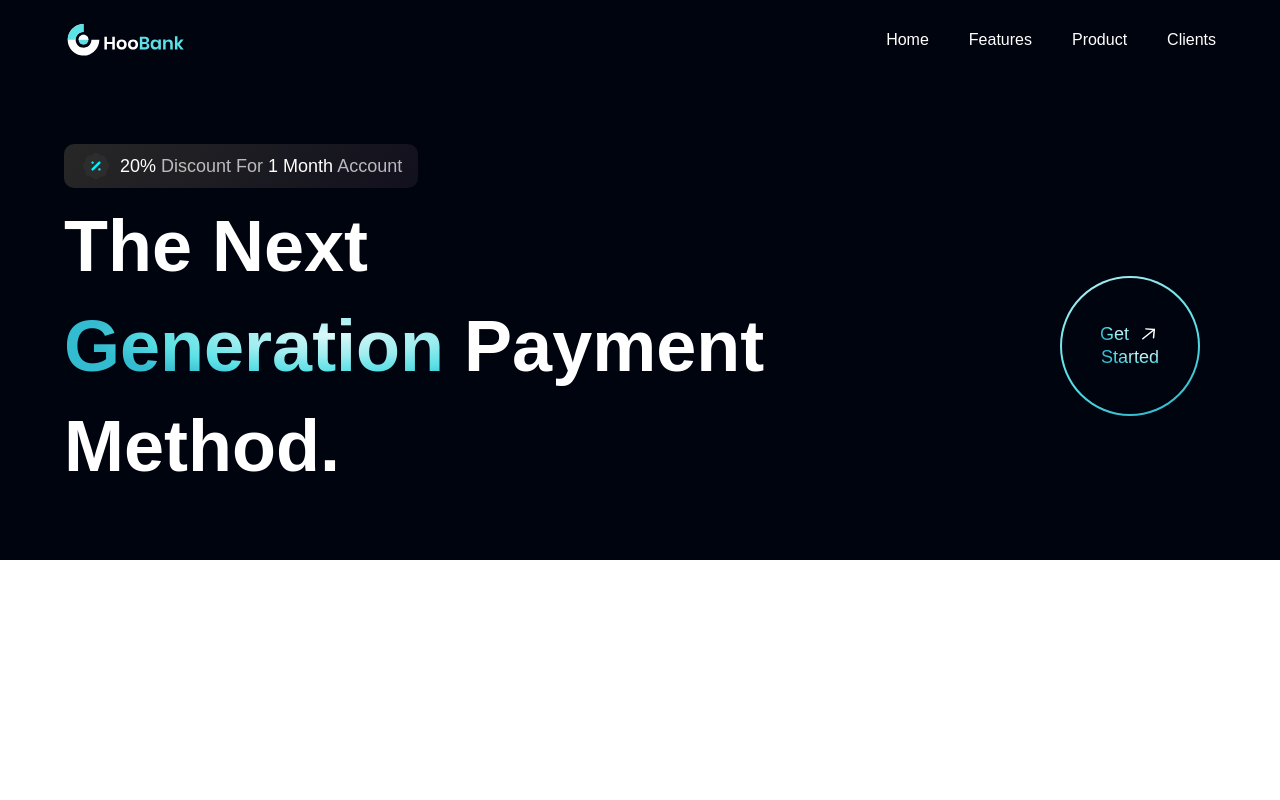
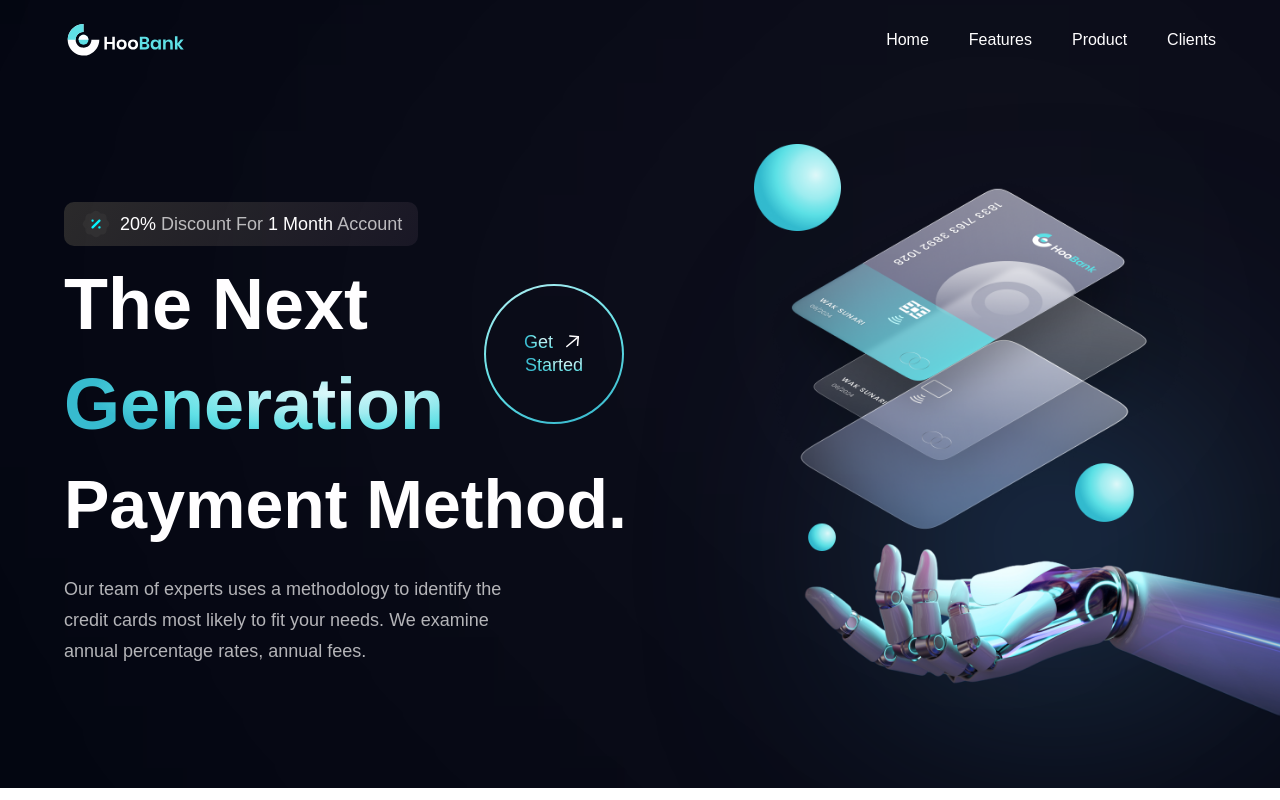
Before and after one commit to savan2508/rupnet_bank, a React (Vite) app: page / in a window 1280 px wide. Built offline with nearby package versions, Linux system fonts and the light colour scheme.

Commit message:
Hero Section updated

```diff
--- a/src/components/Hero.jsx
+++ b/src/components/Hero.jsx
@@ -1,5 +1,5 @@
 import styles from "../style.js";
-import { discount } from "../assets/index.js";
+import { discount, robot } from "../assets/index.js";
 import { GetStarted } from "./GetStarted.jsx";
 
 export const Hero = () => {
@@ -22,12 +22,31 @@
         <div className="flex flex-row justify-between items-center w-full">
           <h1 className="flex-1 font-poppins font-semibold ss:text-[72px] text-[52px] text-white ss:leading-[100px]">
             The Next <br className={"sm:block hidden"} />{" "}
-            <span className="text-gradient">Generation</span> Payment Method.
+            <span className="text-gradient">Generation</span>
           </h1>
           <div className="ss:flex hidden md:mr-4 mr-0">
             <GetStarted />
           </div>
         </div>
+        <h1 className="font-poppins font-semibold ss:text-[68px] text-[52px] text-white ss:leading-[100px] w-full">
+          Payment Method.
+        </h1>
+        <p className={`${styles.paragraph} max-w-[470px] mt-5`}>
+          Our team of experts uses a methodology to identify the credit cards
+          most likely to fit your needs. We examine annual percentage rates,
+          annual fees.
+        </p>
+      </div>
+      <div
+        className={`flex-1 flex ${styles.flexCenter} md:my-0 my-10 relative`}
+      >
+        <img src={robot} alt={"robot"} className="w-[100%] relative z-[5]" />
+        <div className="absolute z-[0] w-[40%] h-[35%] top-0 pink__gradient" />
+        <div className="absolute z-[1] w-[80%] h-[85%] rounded-full bottom-40 white__gradient" />
+        <div className="absolute z-[0] w-[50%] h-[55%] right-20 bottom-20 blue__gradient" />
+      </div>
+      <div className={`ss:hidden ${styles.flexCenter}`}>
+        <GetStarted />
       </div>
     </section>
   );
```
